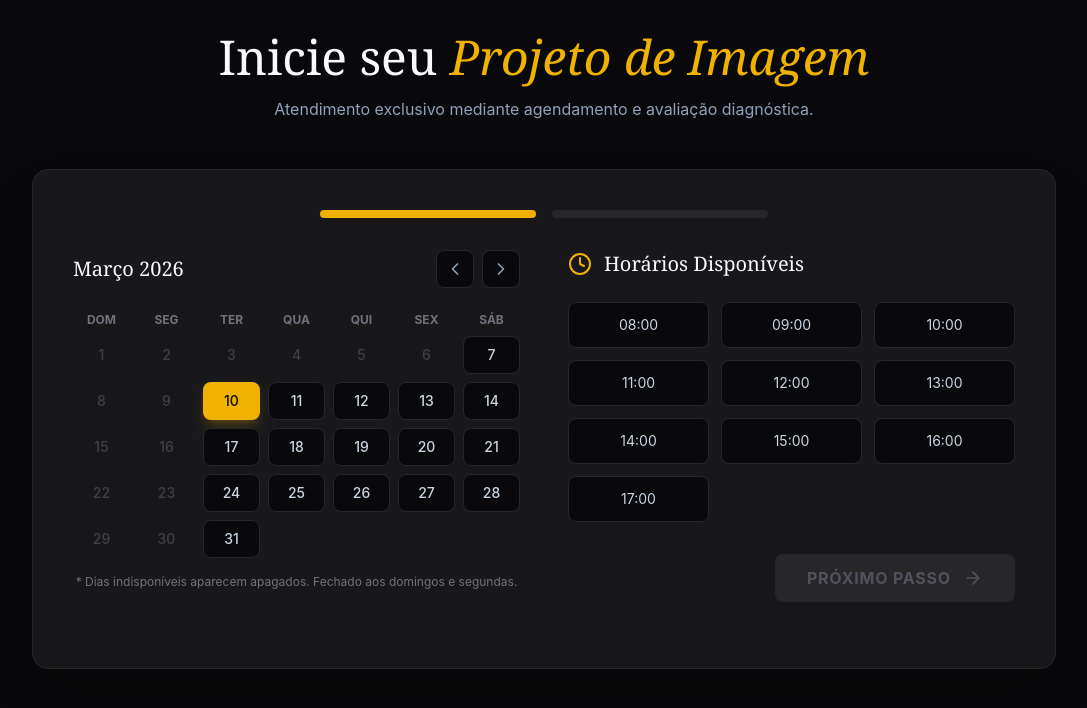
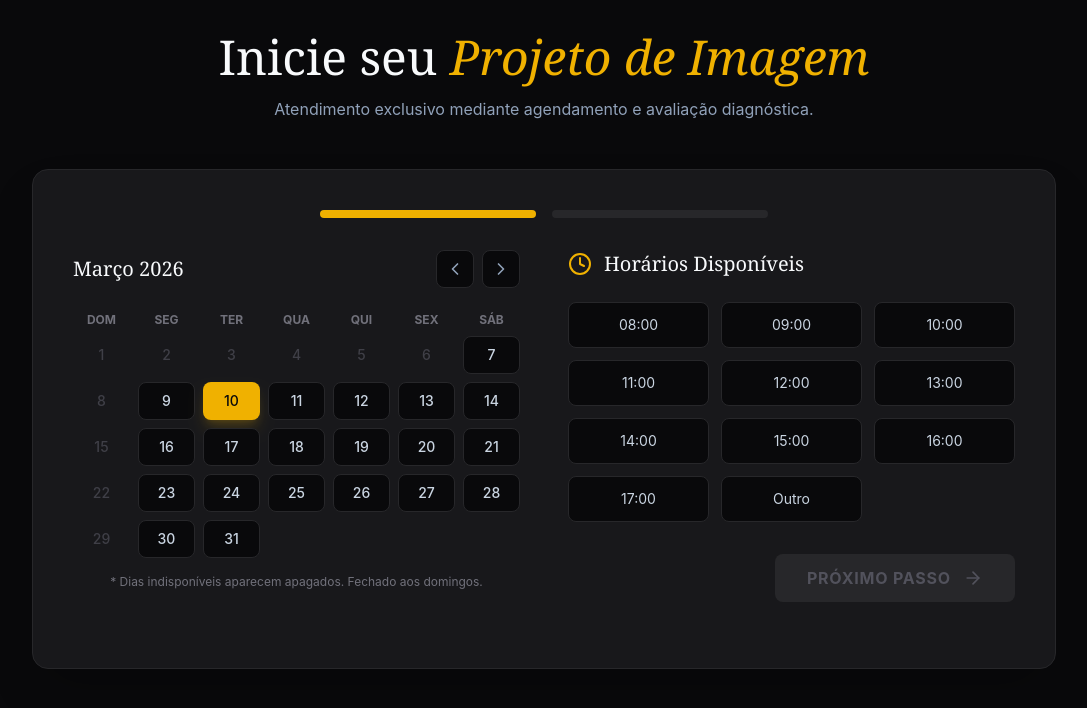
Before and after one commit to augustoheiss/drika-santana, a React (Vite) app: page / in a window 1280 px wide. Both pictures are taken after a click on the button "10". Shown: the part 3706-4414 px from the top of the page, without its empty margins (96-1183 px from the left). Built offline with nearby package versions, Linux system fonts and the light colour scheme; a web font is replaced by a local one.

Commit message:
Update BookingCalendar.jsx

```diff
--- a/src/components/BookingCalendar.jsx
+++ b/src/components/BookingCalendar.jsx
@@ -7,6 +7,7 @@ export default function BookingCalendar() {
   const [currentMonth, setCurrentMonth] = useState(new Date());
   const [selectedDate, setSelectedDate] = useState(null);
   const [selectedTime, setSelectedTime] = useState('');
+  const [customTime, setCustomTime] = useState(''); // Novo estado para o horário personalizado
 
   const [formData, setFormData] = useState({
     nome: '',
@@ -16,10 +17,10 @@ export default function BookingCalendar() {
     objetivo: ''
   });
 
-  // Horários de 1 em 1 hora (08h às 17h)
+  // Horários com a opção "Outro" no final
   const availableTimes = [
     '08:00', '09:00', '10:00', '11:00', '12:00',
-    '13:00', '14:00', '15:00', '16:00', '17:00'
+    '13:00', '14:00', '15:00', '16:00', '17:00', 'Outro'
   ];
 
   const meses = [
@@ -29,20 +30,20 @@ export default function BookingCalendar() {
 
   const diasSemana = ['Dom', 'Seg', 'Ter', 'Qua', 'Qui', 'Sex', 'Sáb'];
 
-  // Funções de navegação do calendário
   const prevMonth = () => {
     setCurrentMonth(new Date(currentMonth.getFullYear(), currentMonth.getMonth() - 1, 1));
-    setSelectedDate(null); // Reseta o dia ao mudar de mês
+    setSelectedDate(null);
     setSelectedTime('');
+    setCustomTime('');
   };
 
   const nextMonth = () => {
     setCurrentMonth(new Date(currentMonth.getFullYear(), currentMonth.getMonth() + 1, 1));
     setSelectedDate(null);
     setSelectedTime('');
+    setCustomTime('');
   };
 
-  // Lógica para montar os dias do mês na tela
   const year = currentMonth.getFullYear();
   const month = currentMonth.getMonth();
   const daysInMonth = new Date(year, month + 1, 0).getDate();
@@ -51,11 +52,9 @@ export default function BookingCalendar() {
   const blanks = Array.from({ length: firstDayOfMonth });
   const days = Array.from({ length: daysInMonth }, (_, i) => i + 1);
 
-  // Data de hoje para bloquear dias passados (zerando a hora para comparar só o dia)
   const today = new Date();
   today.setHours(0, 0, 0, 0);
 
-  // Formata a data escolhida para exibir e mandar pro WhatsApp
   const formatDate = (dateObj) => {
     if (!dateObj) return '';
     return dateObj.toLocaleDateString('pt-BR', { day: '2-digit', month: '2-digit', year: 'numeric' });
@@ -64,11 +63,15 @@ export default function BookingCalendar() {
   const handleDayClick = (day) => {
     const clickedDate = new Date(year, month, day);
     setSelectedDate(clickedDate);
-    setSelectedTime(''); // Reseta a hora ao trocar de dia
+    setSelectedTime('');
+    setCustomTime('');
   };
 
   const handleNextStep = () => {
-    if (selectedDate && selectedTime) setStep(2);
+    // Só avança se escolheu um horário fixo OU se escolheu 'Outro' e digitou qual é
+    if (selectedDate && (selectedTime !== 'Outro' || (selectedTime === 'Outro' && customTime))) {
+      setStep(2);
+    }
   };
 
   const handlePrevStep = () => setStep(1);
@@ -81,8 +84,9 @@ export default function BookingCalendar() {
     e.preventDefault();
 
     const dataFormatada = formatDate(selectedDate);
+    const horarioFinal = selectedTime === 'Outro' ? customTime : selectedTime;
 
-    const texto = `*Solicitação de Agendamento - Drika Studio*%0A%0A*Data desejada:* ${dataFormatada} às ${selectedTime}%0A%0A*-- Ficha de Avaliação Prévia --*%0A*Nome:* ${formData.nome}%0A*Idade:* ${formData.idade}%0A*Histórico Químico:* ${formData.historico}%0A*Alergias:* ${formData.alergias}%0A*Objetivo:* ${formData.objetivo}%0A%0AOlá Drika, podemos confirmar este horário?`;
+    const texto = `*Solicitação de Agendamento - Drika Studio*%0A%0A*Data desejada:* ${dataFormatada} às ${horarioFinal}%0A%0A*-- Ficha de Avaliação Prévia --*%0A*Nome:* ${formData.nome}%0A*Idade:* ${formData.idade}%0A*Histórico Químico:* ${formData.historico}%0A*Alergias:* ${formData.alergias}%0A*Objetivo:* ${formData.objetivo}%0A%0AOlá Drika, podemos confirmar este horário?`;
 
     const url = `https://wa.me/5511978466027?text=${texto}`;
     window.open(url, '_blank');
@@ -101,7 +105,6 @@ export default function BookingCalendar() {
 
         <div className="bg-zinc-900 border border-zinc-800 rounded-2xl p-6 md:p-10 shadow-2xl relative overflow-hidden min-h-[500px]">
 
-          {/* Barra de Progresso */}
           <div className="flex items-center justify-center gap-4 mb-8 max-w-md mx-auto">
             <div className={`h-2 flex-1 rounded-full ${step >= 1 ? 'bg-yellow-500' : 'bg-zinc-800'} transition-colors duration-500`}></div>
             <div className={`h-2 flex-1 rounded-full ${step >= 2 ? 'bg-yellow-500' : 'bg-zinc-800'} transition-colors duration-500`}></div>
@@ -109,7 +112,6 @@ export default function BookingCalendar() {
 
           <AnimatePresence mode="wait">
 
-            {/* PASSO 1: CALENDÁRIO CUSTOMIZADO E HORÁRIOS */}
             {step === 1 && (
               <motion.div
                 key="step1"
@@ -119,7 +121,6 @@ export default function BookingCalendar() {
                 transition={{ duration: 0.3 }}
                 className="grid grid-cols-1 lg:grid-cols-2 gap-12"
               >
-                {/* Coluna Esquerda: O Calendário */}
                 <div>
                   <div className="flex items-center justify-between mb-6">
                     <h3 className="text-xl font-serif text-slate-50 capitalize">
@@ -149,8 +150,7 @@ export default function BookingCalendar() {
                     {days.map(day => {
                       const dateObj = new Date(year, month, day);
                       const isPast = dateObj < today;
-                      const dayOfWeek = dateObj.getDay();
-                      const isClosed = dayOfWeek === 0 || dayOfWeek === 1; // 0: Dom, 1: Seg
+                      const isClosed = dateObj.getDay() === 0;
                       const isDisabled = isPast || isClosed;
 
                       const isSelected = selectedDate &&
@@ -174,10 +174,9 @@ export default function BookingCalendar() {
                       );
                     })}
                   </div>
-                  <p className="text-xs text-zinc-500 mt-4 text-center">* Dias indisponíveis aparecem apagados. Fechado aos domingos e segundas.</p>
+                  <p className="text-xs text-zinc-500 mt-4 text-center">* Dias indisponíveis aparecem apagados. Fechado aos domingos.</p>
                 </div>
 
-                {/* Coluna Direita: Os Horários */}
                 <div className="flex flex-col">
                   <div className="flex items-center gap-3 mb-6">
                     <Clock className="w-6 h-6 text-yellow-500" />
@@ -189,6 +188,7 @@ export default function BookingCalendar() {
                       <p>Por favor, selecione uma data no calendário ao lado para ver os horários.</p>
                     </div>
                   ) : (
+                    <div className="flex flex-col gap-4">
                       <div className="grid grid-cols-3 sm:grid-cols-4 lg:grid-cols-3 gap-3">
                         {availableTimes.map((time) => (
                           <button
@@ -200,16 +200,38 @@ export default function BookingCalendar() {
                                 : 'bg-zinc-950 border-zinc-800 text-slate-300 hover:border-yellow-500/50 hover:bg-zinc-900'
                             }`}
                           >
-                          {time}
+                            {time === 'Outro' ? 'Outro' : time}
                           </button>
                         ))}
+                      </div>
+
+                      <AnimatePresence>
+                        {selectedTime === 'Outro' && (
+                          <motion.div
+                            initial={{ opacity: 0, height: 0 }}
+                            animate={{ opacity: 1, height: 'auto' }}
+                            exit={{ opacity: 0, height: 0 }}
+                            className="overflow-hidden"
+                          >
+                            <div className="bg-zinc-950 border border-yellow-500/30 p-4 rounded-lg mt-2">
+                              <label className="block text-xs font-bold text-slate-400 uppercase tracking-wider mb-2">Qual horário você prefere?</label>
+                              <input
+                                type="time"
+                                value={customTime}
+                                onChange={(e) => setCustomTime(e.target.value)}
+                                className="w-full bg-zinc-900 border border-zinc-800 rounded-lg p-3 text-slate-50 focus:outline-none focus:border-yellow-500 transition-colors color-scheme-dark"
+                              />
+                            </div>
+                          </motion.div>
+                        )}
+                      </AnimatePresence>
                     </div>
                   )}
 
                   <div className="mt-auto pt-8 flex justify-end">
                     <button
                       onClick={handleNextStep}
-                      disabled={!selectedDate || !selectedTime}
+                      disabled={!selectedDate || !selectedTime || (selectedTime === 'Outro' && !customTime)}
                       className="w-full sm:w-auto bg-yellow-500 hover:bg-yellow-400 disabled:bg-zinc-800 disabled:text-zinc-600 disabled:cursor-not-allowed text-zinc-950 font-bold uppercase tracking-wider py-3 px-8 rounded-lg flex items-center justify-center gap-3 transition-colors"
                     >
                       Próximo Passo
@@ -220,7 +242,6 @@ export default function BookingCalendar() {
               </motion.div>
             )}
 
-            {/* PASSO 2: FICHA DE ANAMNESE (MANTIDA IGUAL, MAS COM DATA FORMATADA) */}
             {step === 2 && (
               <motion.div
                 key="step2"
@@ -235,7 +256,7 @@ export default function BookingCalendar() {
                     <h3 className="text-xl font-serif text-slate-50">2. Ficha de Avaliação Prévia</h3>
                   </div>
                   <div className="text-xs text-yellow-500 font-bold bg-yellow-500/10 px-4 py-2 rounded-full border border-yellow-500/20">
-                    {formatDate(selectedDate)} às {selectedTime}
+                    {formatDate(selectedDate)} às {selectedTime === 'Outro' ? customTime : selectedTime}
                   </div>
                 </div>
 
```
Lines whose indentation alone changed are shown as unchanged.
